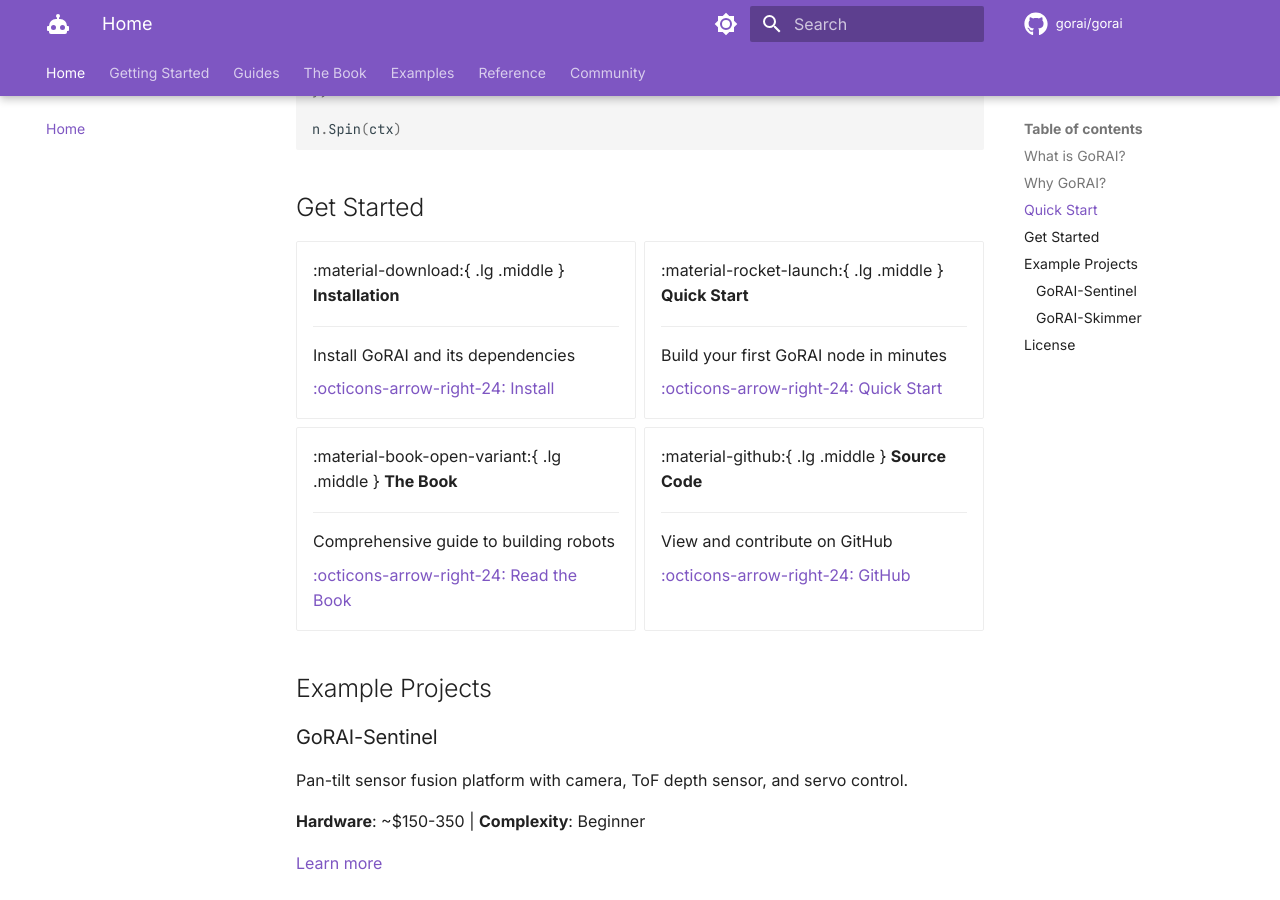
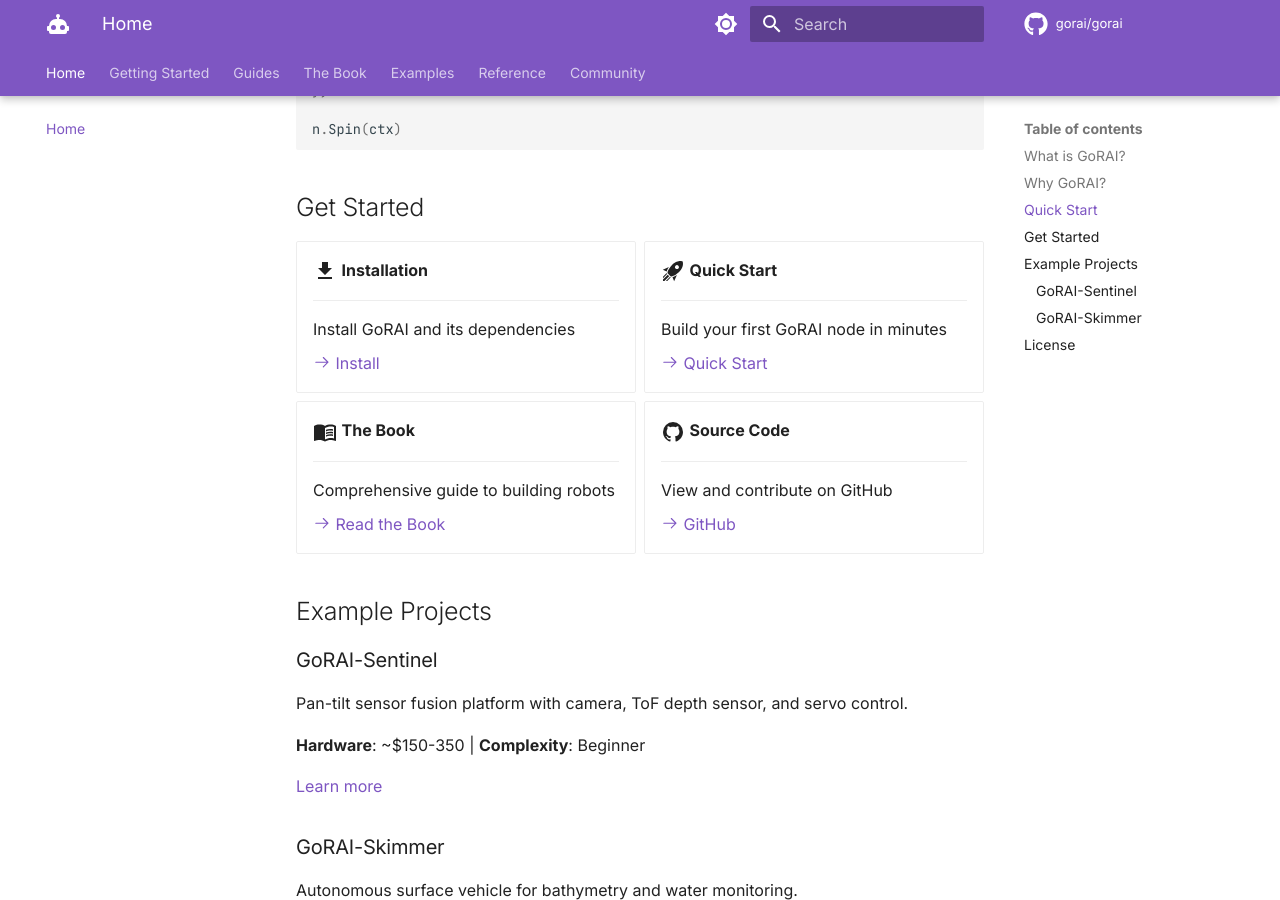
Before and after one commit to emergingrobotics/gorai, an MkDocs documentation site: the page built from publish/website/docs/index.md, in a window 1280 px wide and 900 px high, scrolled down 1278 px. Built offline with MkDocs 1.6.1 and Material for MkDocs 9.7.7, drawn with Linux system fonts in a browser that asks for light colours; comment, search, counter and statistics services are not loaded.

Commit message:
interim commit

```diff
--- a/publish/website/mkdocs.yml
+++ b/publish/website/mkdocs.yml
@@ -109,6 +109,11 @@
   - pymdownx.caret
   - pymdownx.tilde
 
+  # Emoji and icons (for :octicons-xxx: and :material-xxx:)
+  - pymdownx.emoji:
+      emoji_index: !!python/name:material.extensions.emoji.twemoji
+      emoji_generator: !!python/name:material.extensions.emoji.to_svg
+
   # Task lists
   - pymdownx.tasklist:
       custom_checkbox: true
```
Also changed, not shown: 4 other files.
